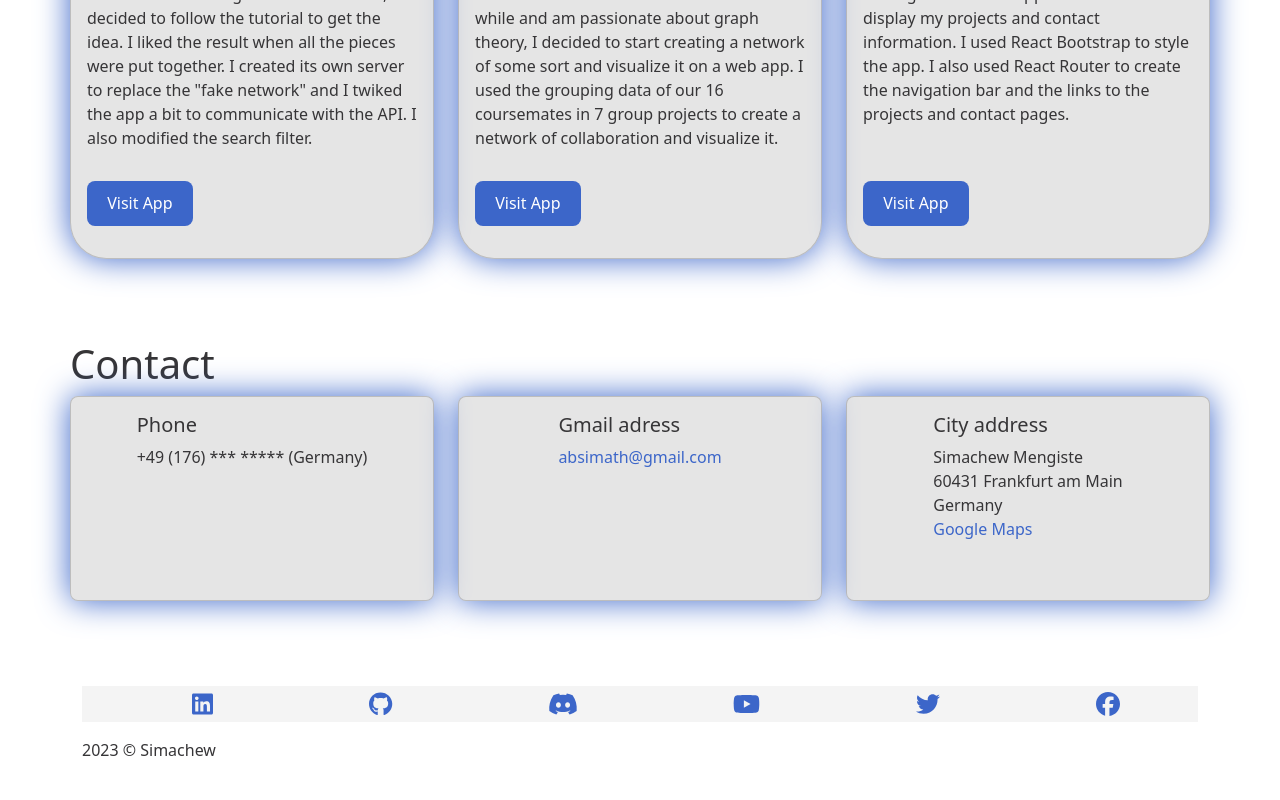
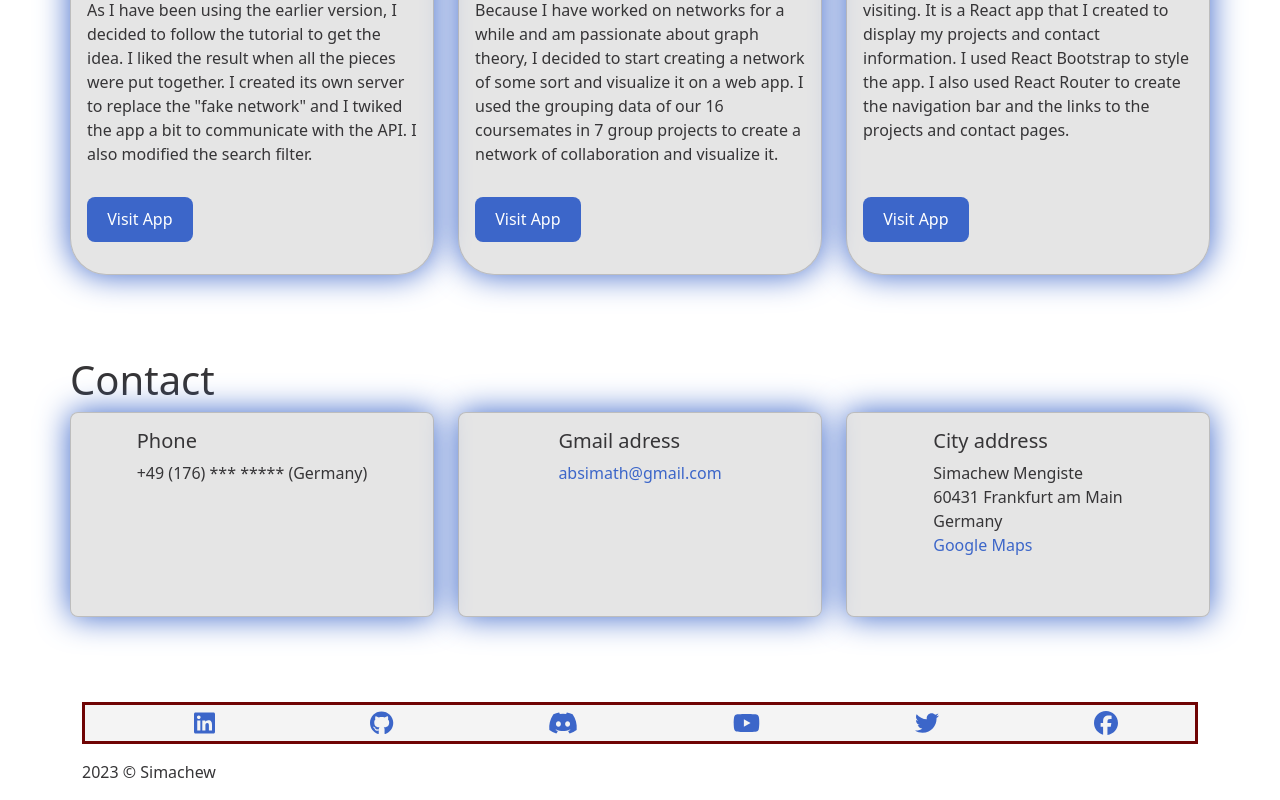
Before and after one commit to absima/portifolio, a React (Vite) app: page /contact in a window 1280 px wide. Shown: the part 2204-3004 px from the top of the page. Before the commit the page ends 2982 px from the top, so only its background shows below. Built offline with nearby package versions, Linux system fonts and the light colour scheme.

Commit message:
a little margin for the root

```diff
--- a/src/App.css
+++ b/src/App.css
@@ -102,3 +102,7 @@ a:hover {
 .controw .card{
   background-color: hsl(0, 0%, 0%, 0.1);
 }
+
+#root{
+  margin: 1rem;
+}
--- a/src/components/footer.jsx
+++ b/src/components/footer.jsx
@@ -24,6 +24,7 @@ const Footer = () => (
           listStyle: 'none',
           fontSize: '1.5rem',
           backgroundColor: '#f4f4f4',
+          border: '0.2rem solid #6f0404',
         }}
       >
         <li>
```
